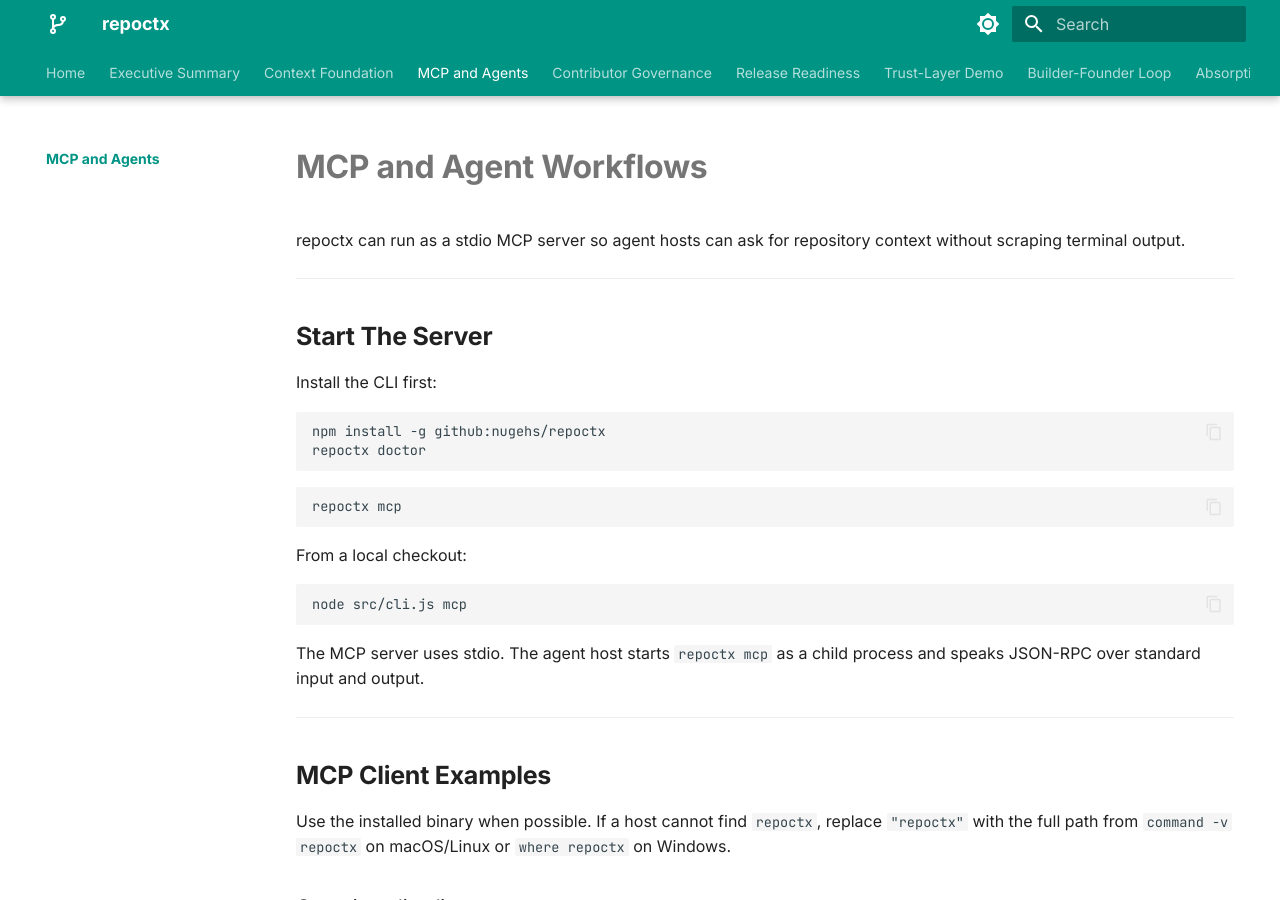
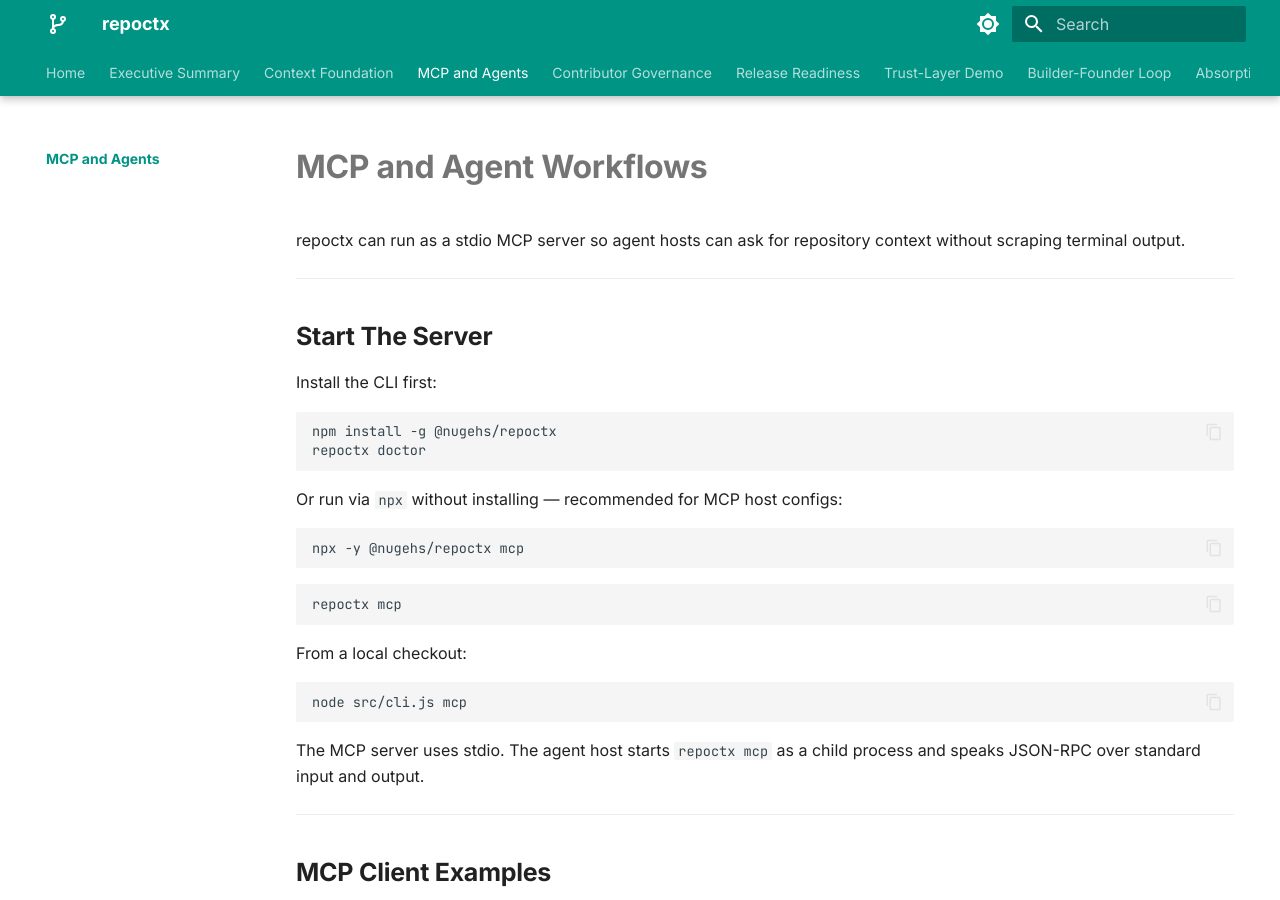
Before and after one commit to BASHBOP/otito, an MkDocs documentation site: the page built from docs/02-mcp-agent-workflows/README.md, in a window 1280 px wide and 900 px high. Built offline with MkDocs 1.6.1 and Material for MkDocs 9.7.7, drawn with Linux system fonts in a browser that asks for light colours.

Commit message:
chore: prep for npm publish as @nugehs/repoctx
The bare `repoctx` name is squatted at v0.1.4 on npmjs.org; publishing
under the @nugehs scope is the cleanest path. Once on npm, MCP host
configs (Claude Desktop, Claude Code, Codex CLI, Cursor) can use the
one-liner `npx -y @nugehs/repoctx mcp` pattern instead of pointing at
absolute paths in a local checkout.

Changes:
- package.json: rename to @nugehs/repoctx; add
  publishConfig.access=public so the scoped package publishes public
  by default; add homepage, bugs, keywords for the npm listing.
- package-lock.json: sync root + packages[""] name so version:check
  still passes.
- README install snippet: github:nugehs/repoctx -> @nugehs/repoctx,
  add npx fallback.
- README MCP host snippet: replace the local-path config with the
  recommended npx -y @nugehs/repoctx mcp form, keep a globally-
  installed-binary alternative.
- docs/index.md, docs/02-mcp-agent-workflows, docs/04-release-
  readiness: same install command refresh; left the dated
  public-launch-note historical record unchanged.
- tests/mcp.test.js: server identity assertion updated to the
  scoped name returned by package.json.

Dry-run: npm publish --dry-run produces a 84 kB tarball with 40
files (sources, scripts, README, CHANGELOG, LICENSE, SECURITY, the
SVG asset). No test files, no node_modules, no .dev-context.

After merge: maintainer runs `npm whoami` then `npm publish` from a
clean main checkout. First publish creates the @nugehs scope.

````diff
--- a/docs/02-mcp-agent-workflows/README.md
+++ b/docs/02-mcp-agent-workflows/README.md
@@ -9,8 +9,14 @@
 Install the CLI first:
 
 ```bash
-npm install -g github:nugehs/repoctx
+npm install -g @nugehs/repoctx
 repoctx doctor
+```
+
+Or run via `npx` without installing — recommended for MCP host configs:
+
+```bash
+npx -y @nugehs/repoctx mcp
 ```
 
 ```bash
````
Also changed, not shown: README.md (+24 -5 lines), docs/04-release-readiness/README.md (+1 -1 lines), docs/index.md (+1 -1 lines), package.json (+20 -1 lines), 2 other files.
